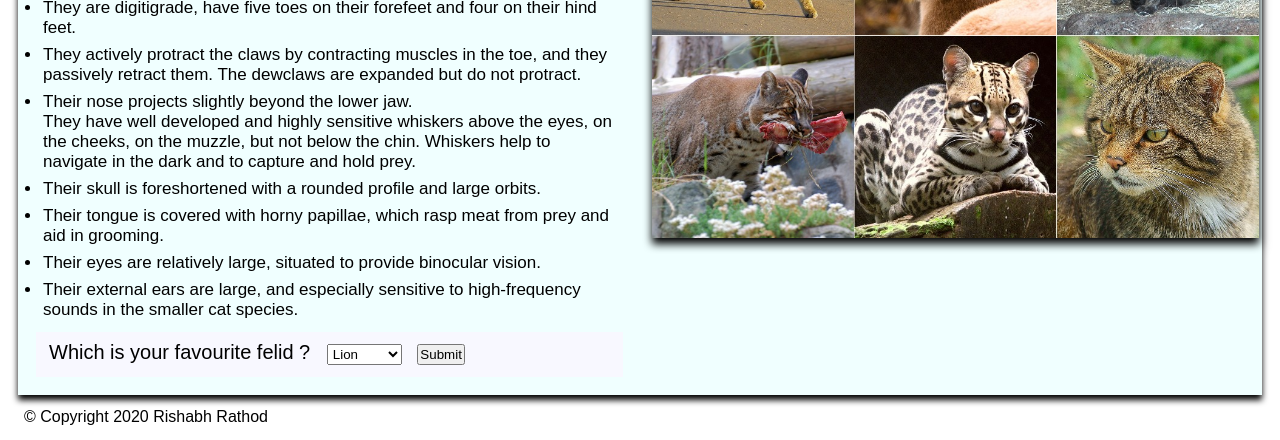
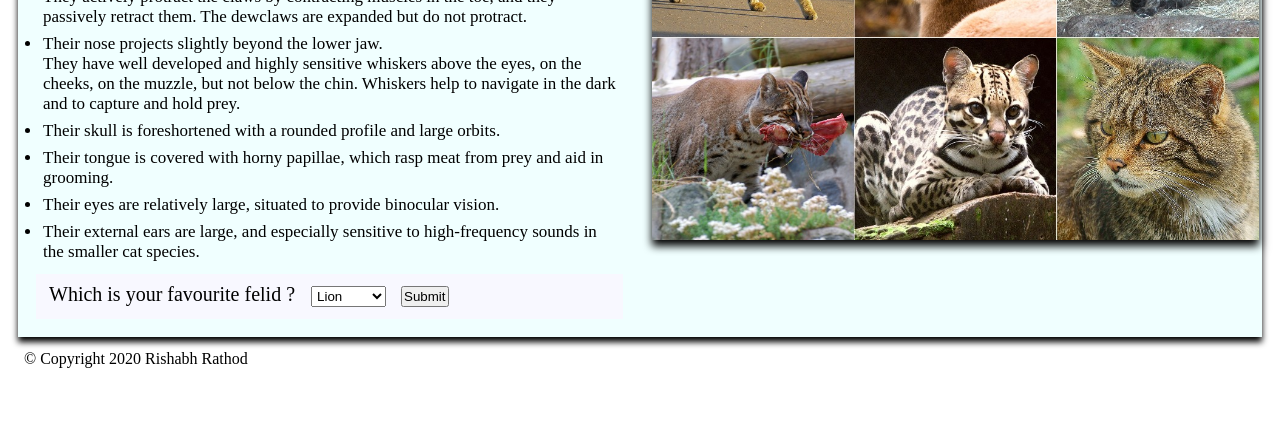
Before and after one commit to ryrathod/WebTechnology, a plain HTML site: page Practical1_WT/index.html in a window 1280 px wide. Shown: the part 587-1027 px from the top of the page. After the commit the page ends 969 px from the top, so only its background shows below. Drawn offline with Linux system fonts and the light colour scheme.

Commit message:
Update style.css

```diff
--- a/Practical1_WT/css/style.css
+++ b/Practical1_WT/css/style.css
@@ -6,7 +6,7 @@ box-sizing: border-box;
 }
 
 body {
-font-family: courgette, arial, sans-serif;
+font-family: courgette, times new roman, arial, sans-serif;
 }
 
 header {
```
